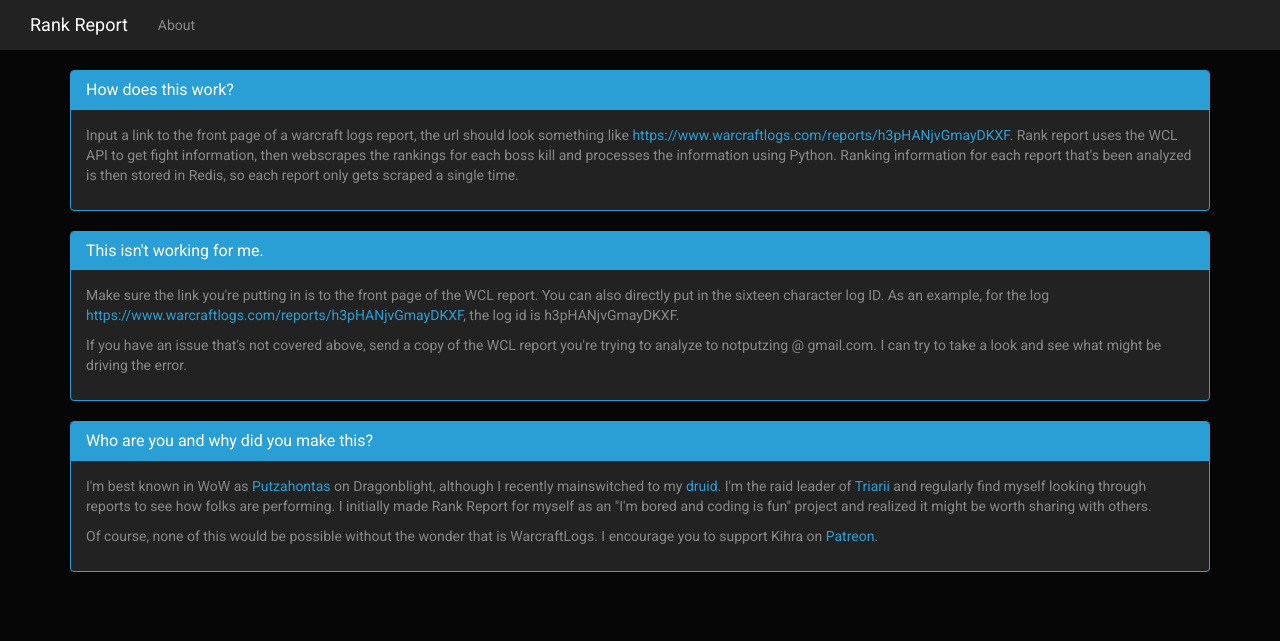
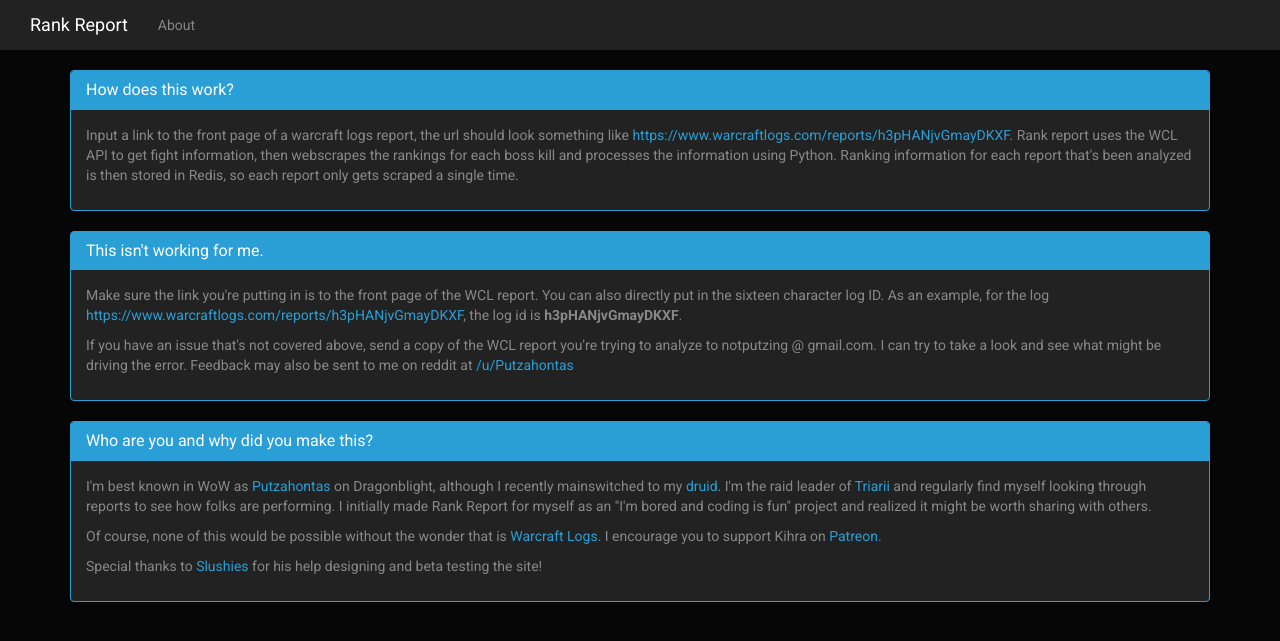
Before and after one commit to torypayne/WCLranks, a Flask app: page /about in a window 1280 px wide. Shown: the top 641 px of the page. Run offline with Flask 2, Linux system fonts and the light colour scheme; some libraries are stand-ins or nearby versions.

Commit message:
Updates to about page

```diff
--- a/templates/about.html
+++ b/templates/about.html
@@ -35,7 +35,7 @@
           <h3 class="panel-title">How does this work?</h3>
         </div>
         <div class="panel-body">
-           <p>Input a link to the front page of a warcraft logs report, the url should look something like <a>https://www.warcraftlogs.com/reports/h3pHANjvGmayDKXF</a>.  Rank report uses the WCL API to get fight information, then webscrapes the rankings for each boss kill and processes the information using Python.  Ranking information for each report that's been analyzed is then stored in Redis, so each report only gets scraped a single time.</p>
+           <p>Input a link to the front page of a warcraft logs report, the url should look something like <a href="https://www.warcraftlogs.com/reports/h3pHANjvGmayDKXF" target="_blank">https://www.warcraftlogs.com/reports/h3pHANjvGmayDKXF</a>.  Rank report uses the WCL API to get fight information, then webscrapes the rankings for each boss kill and processes the information using Python.  Ranking information for each report that's been analyzed is then stored in Redis, so each report only gets scraped a single time.</p>
         </div>
 
       </div>
@@ -46,9 +46,9 @@
         </div>
 
         <div class="panel-body">
-            <p>Make sure the link you're putting in is to the front page of the WCL report.  You can also directly put in the sixteen character log ID.  As an example, for the log <a>https://www.warcraftlogs.com/reports/h3pHANjvGmayDKXF</a>, the log id is h3pHANjvGmayDKXF.</p>
+            <p>Make sure the link you're putting in is to the front page of the WCL report.  You can also directly put in the sixteen character log ID.  As an example, for the log <a href="https://www.warcraftlogs.com/reports/h3pHANjvGmayDKXF" target="_blank">https://www.warcraftlogs.com/reports/h3pHANjvGmayDKXF</a>, the log id is <b>h3pHANjvGmayDKXF</b>.</p>
 
-            <p>If you have an issue that's not covered above, send a copy of the WCL report you're trying to analyze to notputzing @ gmail.com. I can try to take a look and see what might be driving the error.</p>
+            <p>If you have an issue that's not covered above, send a copy of the WCL report you're trying to analyze to notputzing @ gmail.com. I can try to take a look and see what might be driving the error.  Feedback may also be sent to me on reddit at <a href="http://www.reddit.com/user/Putzahontas" target="_blank">/u/Putzahontas</a></p>
         </div>
 
       </div>
@@ -61,8 +61,9 @@
         </div>
 
         <div class="panel-body">
-            <p>I'm best known in WoW as <a href="http://us.battle.net/wow/en/character/dragonblight/Putzahontas/simple">Putzahontas</a> on Dragonblight, although I recently mainswitched to my <a href="http://us.battle.net/wow/en/character/dragonblight/Putzform/simple">druid</a>.  I'm the raid leader of <a href="http://thetriarii.com/">Triarii</a> and regularly find myself looking through reports to see how folks are performing.  I initially made Rank Report for myself as an "I'm bored and coding is fun" project and realized it might be worth sharing with others.</p>
-            <p>Of course, none of this would be possible without the wonder that is WarcraftLogs.  I encourage you to support Kihra on <a href="https://www.patreon.com/warcraftlogs">Patreon</a>.</p>
+            <p>I'm best known in WoW as <a href="http://us.battle.net/wow/en/character/dragonblight/Putzahontas/simple" target="_blank">Putzahontas</a> on Dragonblight, although I recently mainswitched to my <a href="http://us.battle.net/wow/en/character/dragonblight/Putzform/simple" target="_blank">druid</a>.  I'm the raid leader of <a href="http://thetriarii.com/" target="_blank">Triarii</a> and regularly find myself looking through reports to see how folks are performing.  I initially made Rank Report for myself as an "I'm bored and coding is fun" project and realized it might be worth sharing with others.</p>
+            <p>Of course, none of this would be possible without the wonder that is <a href="https://www.warcraftlogs.com/" target="_blank">Warcraft Logs</a>.  I encourage you to support Kihra on <a href="https://www.patreon.com/warcraftlogs" target="_blank">Patreon</a>.</p>
+            <p>Special thanks to <a href="http://us.battle.net/wow/en/character/dragonblight/Slushies/simple" target="_blank">Slushies</a> for his help designing and beta testing the site!</p>
         </div>
 
       </div>
```
